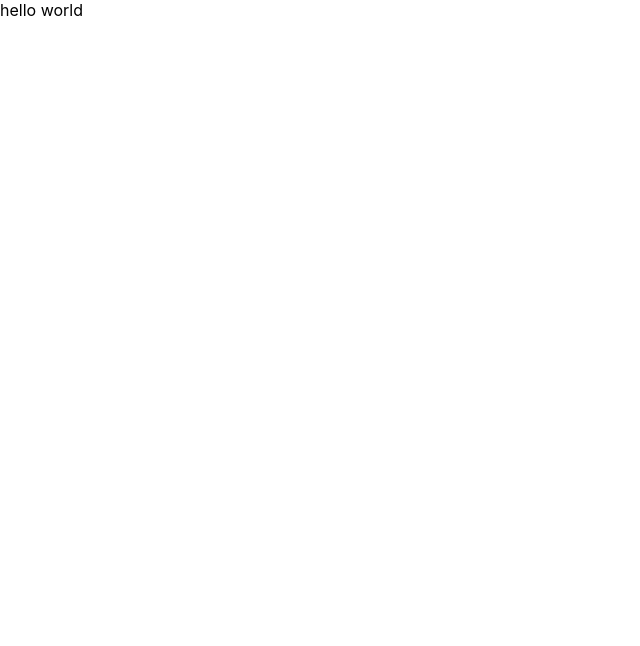
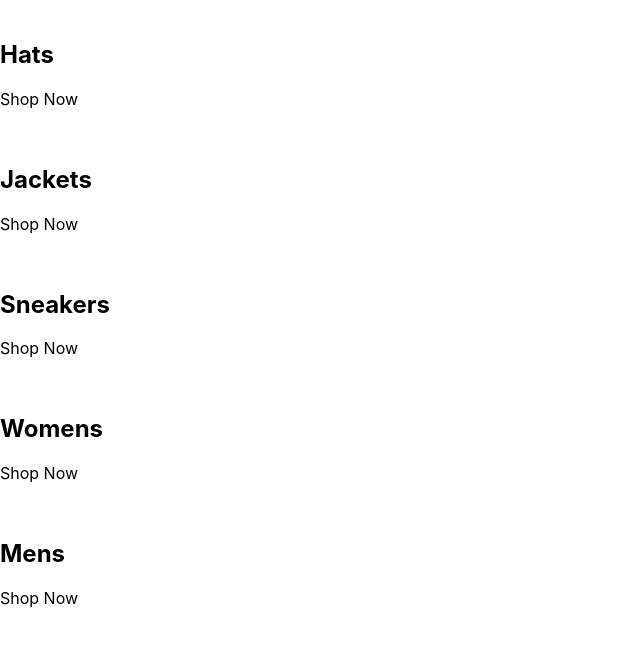
Before and after one commit to wiseacreserj/ztm-react-big-project, a React (Create React App) app: page / in a window 1280 px wide. Shown: the top 646 px of the page, without its empty margins (0-640 px from the left). Built offline with nearby package versions, Linux system fonts and the light colour scheme.

Commit message:
scafolding end

```diff
--- a/src/App.js
+++ b/src/App.js
@@ -1,5 +1,43 @@
 const App = () => {
-    return <div>hello world</div>;
+    return (
+        <div className="categories-container">
+            <div className="category-container">
+                <img src="" alt="" />
+                <div className="category-body-container">
+                    <h2>Hats</h2>
+                    <p>Shop Now</p>
+                </div>
+            </div>
+            <div className="category-container">
+                <img src="" alt="" />
+                <div className="category-body-container">
+                    <h2>Jackets</h2>
+                    <p>Shop Now</p>
+                </div>
+            </div>
+            <div className="category-container">
+                <img src="" alt="" />
+                <div className="category-body-container">
+                    <h2>Sneakers</h2>
+                    <p>Shop Now</p>
+                </div>
+            </div>
+            <div className="category-container">
+                <img src="" alt="" />
+                <div className="category-body-container">
+                    <h2>Womens</h2>
+                    <p>Shop Now</p>
+                </div>
+            </div>
+            <div className="category-container">
+                <img src="" alt="" />
+                <div className="category-body-container">
+                    <h2>Mens</h2>
+                    <p>Shop Now</p>
+                </div>
+            </div>
+        </div>
+    );
 };
 
 export default App;
```
